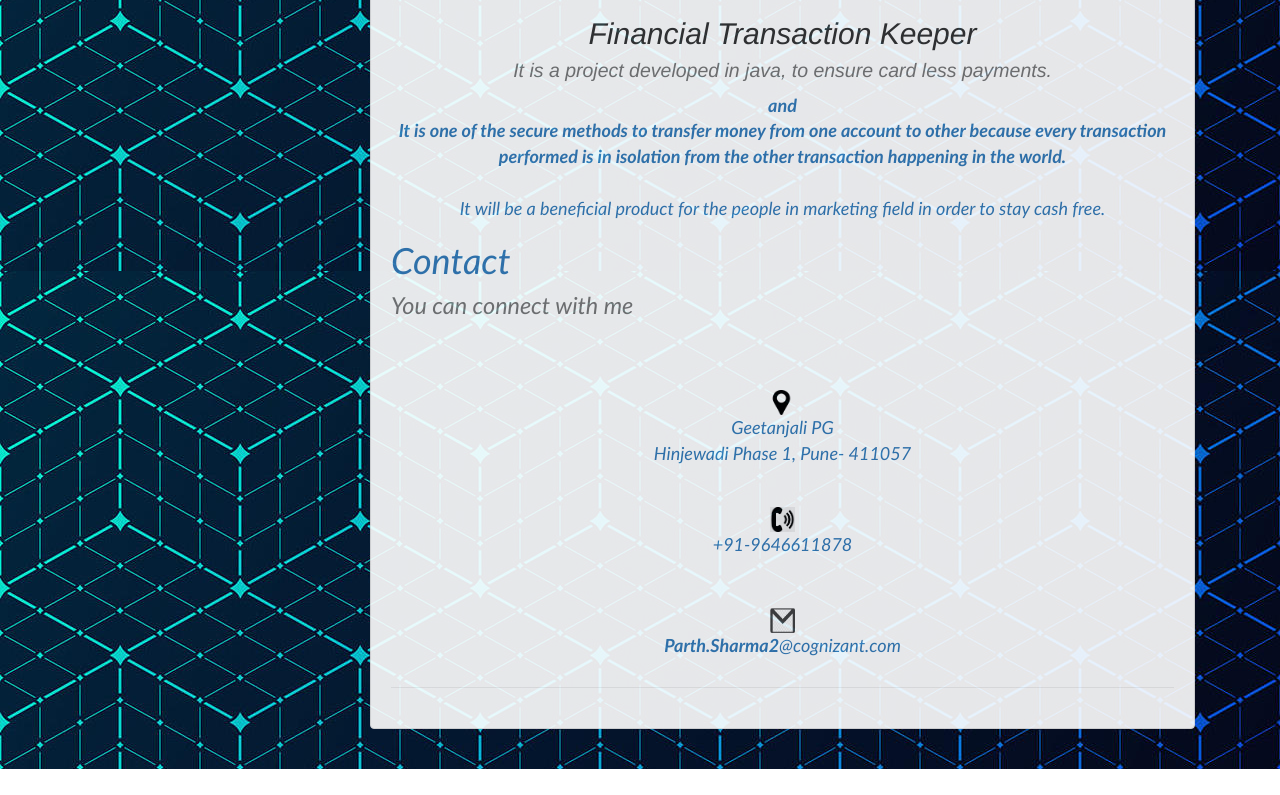
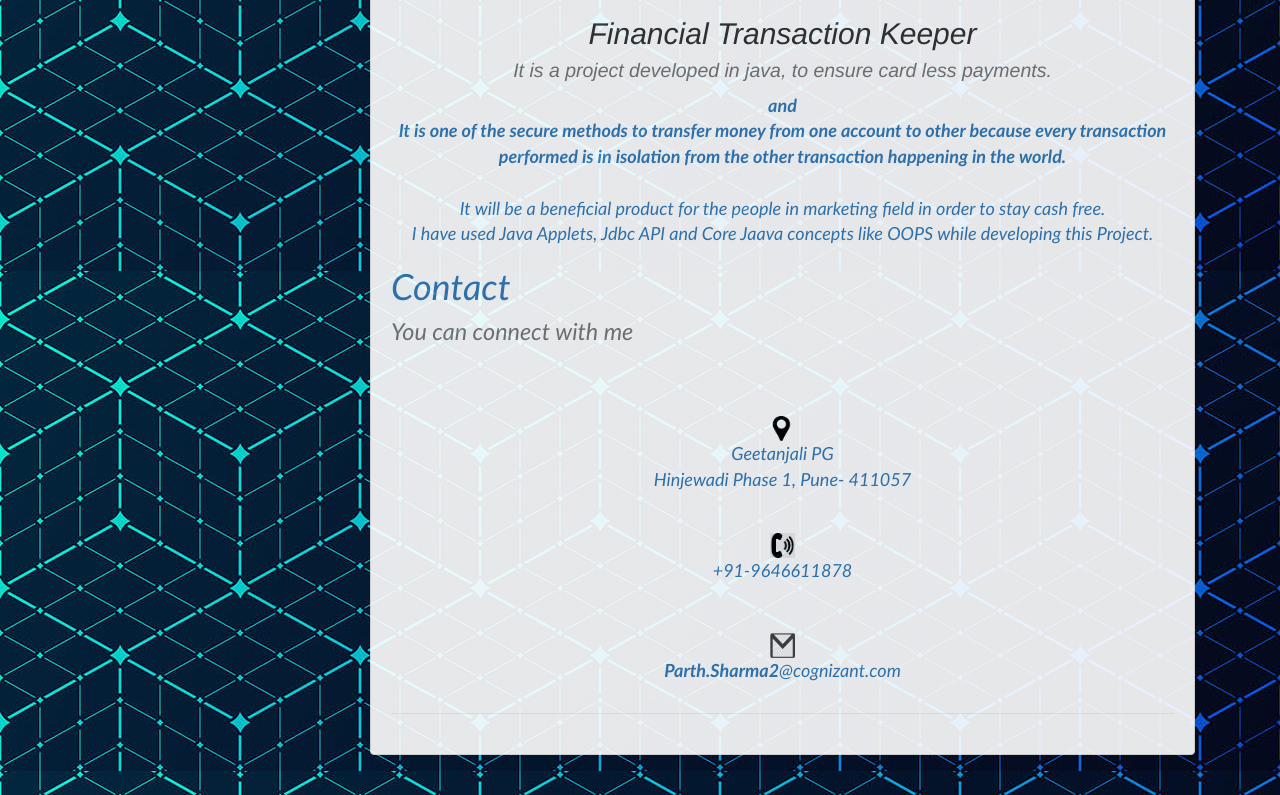
Before and after one commit to ParthSharma1/ParthSharma1.github.io, a plain HTML site: page index.html in a window 1280 px wide. Shown: the part 1729-2524 px from the top of the page. Before the commit the page ends 2498 px from the top, so only its background shows below. Drawn offline with nearby package versions, Linux system fonts and the light colour scheme.

Commit message:
Update index.html

```diff
--- a/index.html
+++ b/index.html
@@ -200,7 +200,7 @@
                         <h1 class="text-primary" style="font-family: 'Calibri'"><a name="project"></a>Project<br><small>What I've made</small></h1>
                         <h2 align="middle"> Financial Transaction Keeper <br><small><i>It is a project developed in java, to ensure card less payments.   </i></small></h2>
                         <p class="text-primary" style="font-family: 'Calibri'; font-size: 18px" align="middle"> <b></b>and<br>
-It is one of the secure methods to transfer money from one account to other because every transaction performed is in isolation from the other transaction happening in the world.</b><br><i></i><br>It will be a beneficial product for the people in marketing field in order to stay cash free.<br>
+It is one of the secure methods to transfer money from one account to other because every transaction performed is in isolation from the other transaction happening in the world.</b><br><i></i><br>It will be a beneficial product for the people in marketing field in order to stay cash free.<br>I have used Java Applets, Jdbc API and Core Jaava concepts like OOPS while developing this Project.
                         </p>
                     <!--    <p class="text-dark" style="font-family: 'Calibri'; font-size: 22px" align="right"><b>Role: </b>Model & PCB Designing</p>
                             <br><br><br>
```
